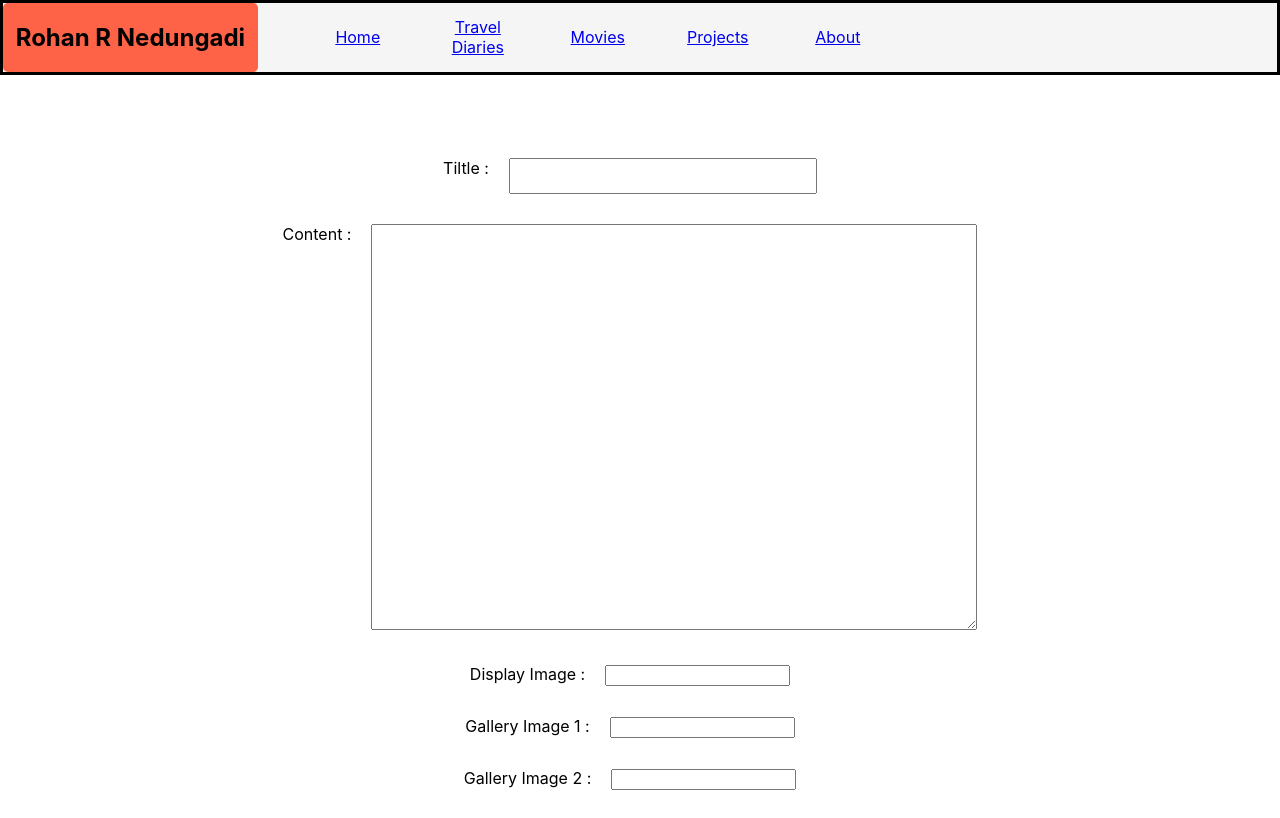
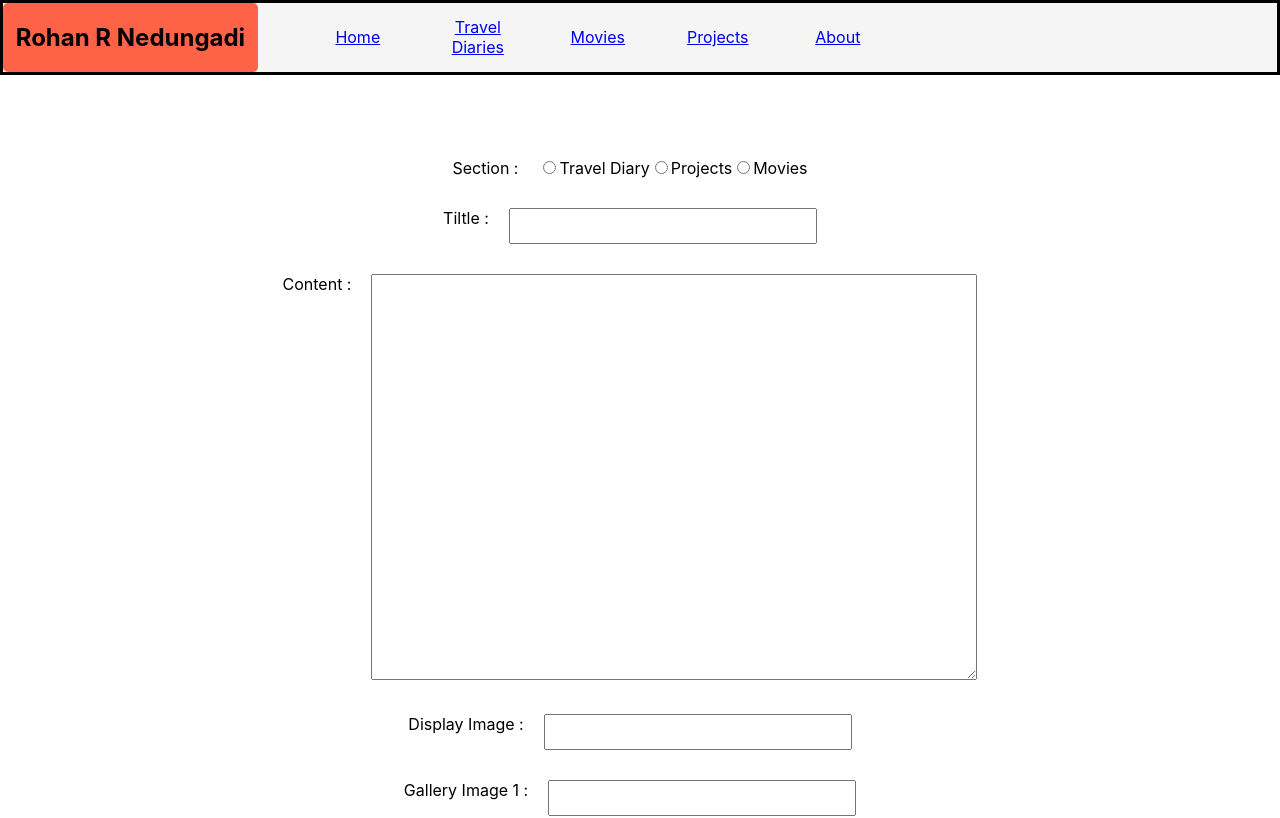
Before and after one commit to rohan9025/rohan9025.github.io, a React (Create React App) app in the folder my-app/: page /admin in a window 1280 px wide. Shown: the top 818 px of the page. Built offline with nearby package versions, Linux system fonts and the light colour scheme.

Commit message:
new changes

```diff
--- a/my-app/src/App.js
+++ b/my-app/src/App.js
@@ -21,6 +21,11 @@ function App() {
     <Router>
             <Route exact path='/'><Home/></Route>
             <Route exact path='/blogs'><Blogs/></Route>
+            <Route exact path='/travel'><Blogs section="travel"/></Route>
+            <Route exact path='/projects'><Blogs section="travel"/></Route>
+            <Route exact path='/movies'><Blogs section="travel"/></Route>
+
+
             <Route exact path='/home'><Home/></Route>
             <Route exact path='/admin'><Admin/></Route>
 
--- a/my-app/src/components/post.css
+++ b/my-app/src/components/post.css
@@ -18,6 +18,7 @@
     width: 20%;
     background-color: mediumaquamarine;
     border-right: slategrey;
+    /* color: lightsalmon; */
 }
 
 .Title{
--- a/my-app/src/components/post.js
+++ b/my-app/src/components/post.js
@@ -32,7 +32,7 @@ function Post(props){
     return(
 
         <div className="Post">
-            <div className="Left">
+            <div className="Left" style={{backgroundColor: props.bckgcolor}}>
 
             </div>
             <div className="Right">
--- a/my-app/src/pages/admin.css
+++ b/my-app/src/pages/admin.css
@@ -97,3 +97,12 @@
 
 
 }
+#PostingButton{
+    width: 100px;
+    height: 30px;
+    margin-bottom: 200px;
+    border-radius: 2px;
+    border: transparent;
+    box-shadow: 0 0 2px 2px darkgray;
+
+}
--- a/my-app/src/pages/admin.js
+++ b/my-app/src/pages/admin.js
@@ -2,6 +2,8 @@ import React,{ useState, useEffect } from 'react'
 import './admin.css'
 import Navbar from '../components/navbar'
 import Post from '../components/post'
+import Select from 'react-select';
+// import 'bootstrap/dist/css/bootstrap.min.css';
 
 
 
@@ -37,10 +39,47 @@ function AddPost(){
     const [gImg3,setgImg3]=useState("")
     const images=[gImg1,gImg2,gImg3]
 
+    const [section,setSection]=useState("")
+
+    async function posting(){
+
+    }
+
     return(
         <div className="AddPost">
             <Navbar/>
             <div className="FormBox">
+                <div>
+                    <div>Section :</div>
+                    <div>
+                        <input
+                            type="radio"
+                            value="mediumaquamarine"
+                            checked={section === "mediumaquamarine"}
+                            onChange={(e)=>setSection(e.target.value)}
+                        />
+                        Travel Diary
+
+                        <input
+                            type="radio"
+                            value="lightskyblue"
+                            checked={section === "lightskyblue"}
+                            onChange={(e)=>setSection(e.target.value)}
+                        />
+                        Projects
+
+                        <input
+                            type="radio"
+                            value="lightsalmon"
+                            checked={section === "lightsalmon"}
+                            onChange={(e)=>setSection(e.target.value)}
+                        />
+                        Movies
+
+                    </div>
+
+                    {/* <div></div> */}
+                </div>
                 <div>
                     <div>Tiltle :</div>
                     <div><input id= "content-input" type="text" onChange={(e)=>{setTitle(e.target.value)}}></input></div>
@@ -51,22 +90,25 @@ function AddPost(){
                 </div>
                 <div>
                     <div>Display Image :</div>
-                    <div><input type="text" onChange={(e)=>{setDp(e.target.value)}}></input></div>
+                    <div><input id= "content-input" type="text" onChange={(e)=>{setDp(e.target.value)}}></input></div>
                 </div>
                 <div>
                     <div>Gallery Image 1 :</div>
-                    <div><input type="text" onChange={(e)=>{setgImg1(e.target.value)}}></input></div>
+                    <div><input id= "content-input"type="text" onChange={(e)=>{setgImg1(e.target.value)}}></input></div>
                 </div>
                 <div>
                     <div>Gallery Image 2 :</div>
-                    <div><input type="text" onChange={(e)=>{setgImg2(e.target.value)}}></input></div>
+                    <div><input id= "content-input"type="text" onChange={(e)=>{setgImg2(e.target.value)}}></input></div>
                 </div>
                 <div>
                     <div>Gallery Image 3 :</div>
-                    <div><input type="text" onChange={(e)=>{setgImg3(e.target.value)}}></input></div>
+                    <div><input id= "content-input"type="text" onChange={(e)=>{setgImg3(e.target.value)}}></input></div>
                 </div>
                 <div className="Preview">
-                    <Post title={title} content={content} displayPic={dp} galleryImages={images}/>
+                    <Post title={title} content={content} displayPic={dp} galleryImages={images} bckgcolor={section}/>
+                </div>
+                <div className="Preview">
+                   <button id="PostingButton" onClick={()=>posting()}>Post</button>
                 </div>
             </div>
 
--- a/my-app/src/pages/blogs.js
+++ b/my-app/src/pages/blogs.js
@@ -9,10 +9,7 @@ const ReactMarkdown = require('react-markdown')
 
 
 
-function Body(){
-    const input = "## hello everybody \ni just wanted to say that i really really enjoy doing this"
-
-    // '# This is a header\n\nAnd this is a paragraph'
+function Body(props){
 
     return(
         <div className="Body">
@@ -22,13 +19,13 @@ function Body(){
             </div>
             <div className="Posts">
                 <ul>
-                    <li><Post title="Gokarna"
-                        content={input}
+                    {/* <li><Post title="Gokarna"
+                        content="lmao"
                     /></li>
                      <li><Post title="Goa"
                         content=
                         "yo whats up dman."
-                    /></li>
+                    /></li> */}
 
                 </ul>
             </div>
@@ -37,11 +34,11 @@ function Body(){
         </div>
     )
 }
-function Blogs(){
+function Blogs(props){
     return(
         <div className="Blogs">
             <Navbar/>
-            <Body/>
+            <Body section={props.section}/>
         </div>
     )
 
```
Also changed, not shown: my-app/package.json (+6 -1 lines), 2 other files (tests, documents, lock files or other folders).
